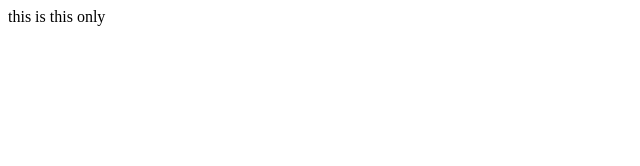
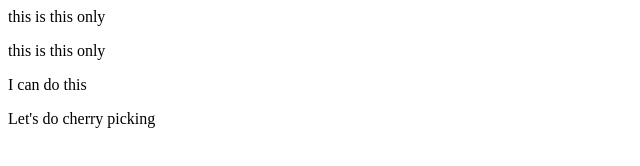
Before and after one commit to Himani-Tewatia/Demo, a plain HTML site: page index.html in a window 1280 px wide. Shown: the whole page, without its empty margins (0-640 px from the left). Drawn offline with Linux system fonts and the light colour scheme.

Commit message:
cHERRY PICK DONE

```diff
--- a/index.html
+++ b/index.html
@@ -1 +1,5 @@
+
 <p> this is this only </p>
+<p> this is this only </p>
+<p> I can do this </p>
+<p>Let's do cherry picking</p>
```
